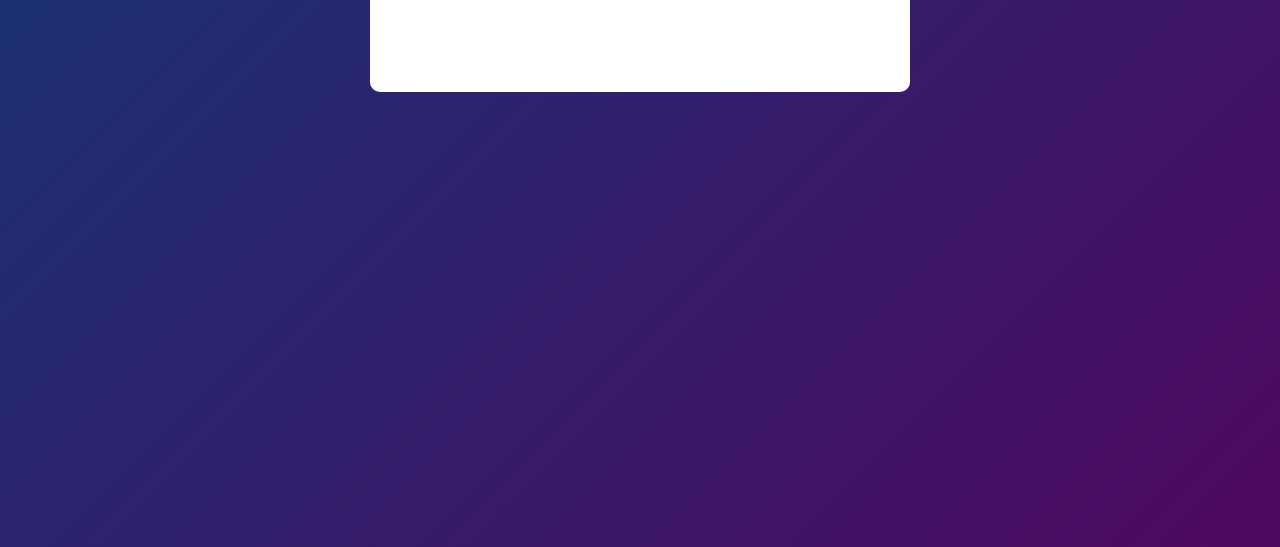
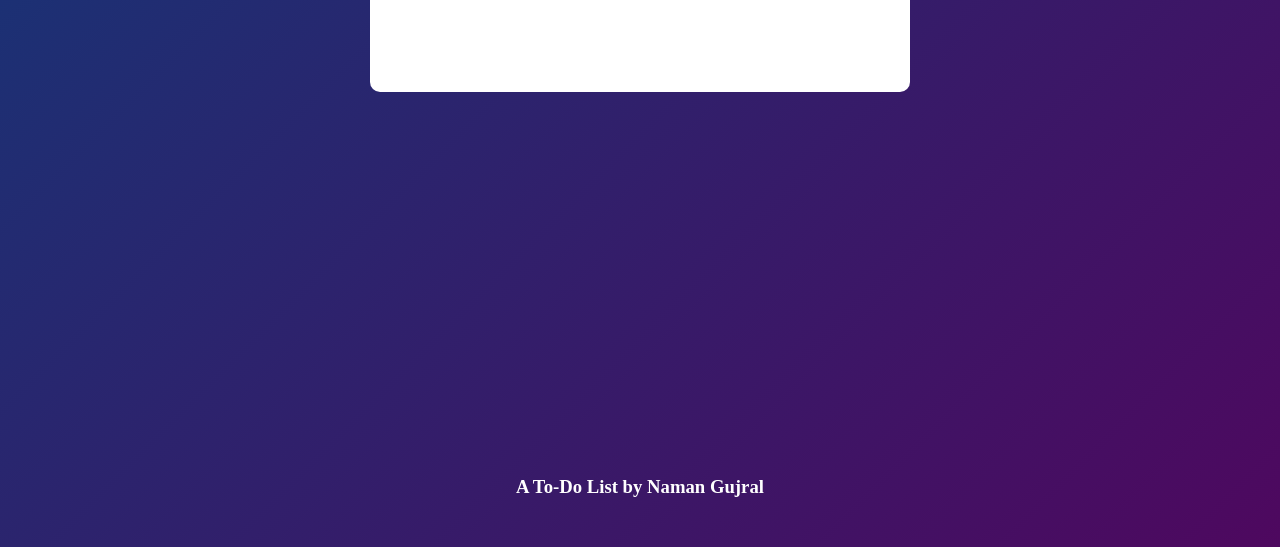
Before and after one commit to GujralNaman/ToDoList, a plain HTML site: page index.html in a window 1280 px wide. Shown: the part 253-800 px from the top of the page. Drawn offline with Linux system fonts and the light colour scheme.

Commit message:
footer added

```diff
--- a/assets/style.css
+++ b/assets/style.css
@@ -2,6 +2,10 @@
     margin: 0;
     padding: 0;
     box-sizing: border-box;
+}
+body,html{
+    overflow-x: hidden;
+    overflow-y: hidden;
 }
 
 .container{
@@ -109,3 +113,9 @@ ul li span{
 ul li span:hover{
     background: #edeef0;
 }
+
+footer{
+    text-align: center;
+    margin-top: 48vh;
+    color: #fff;
+}
--- a/index.html
+++ b/index.html
@@ -24,8 +24,11 @@
                 <li>Task 3</li> -->
             </ul>
         </div>
+
+        <footer>
+            <h3>A To-Do List by Naman Gujral</h3>
+        </footer>
     </div>
-
     <script src="./assets/index.js"></script>
 </body>
 </html>
```
